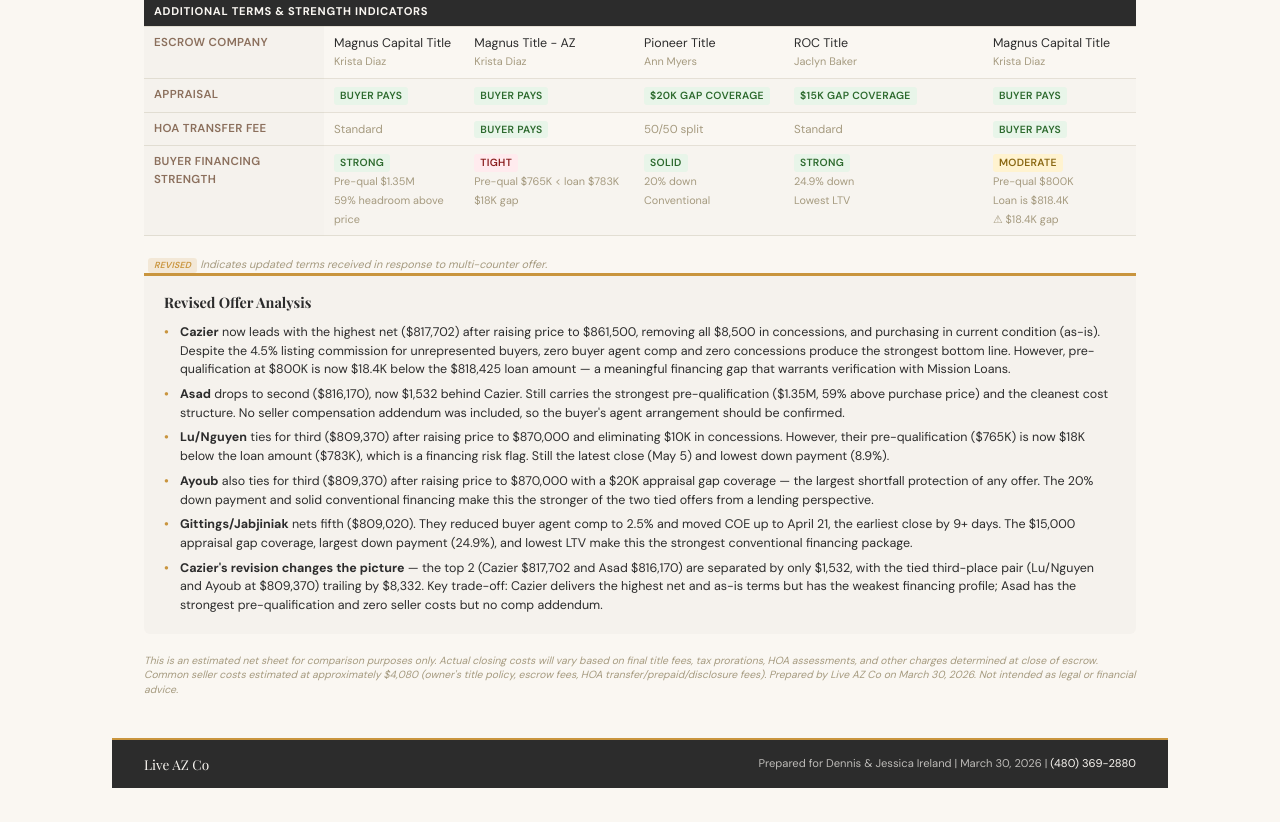
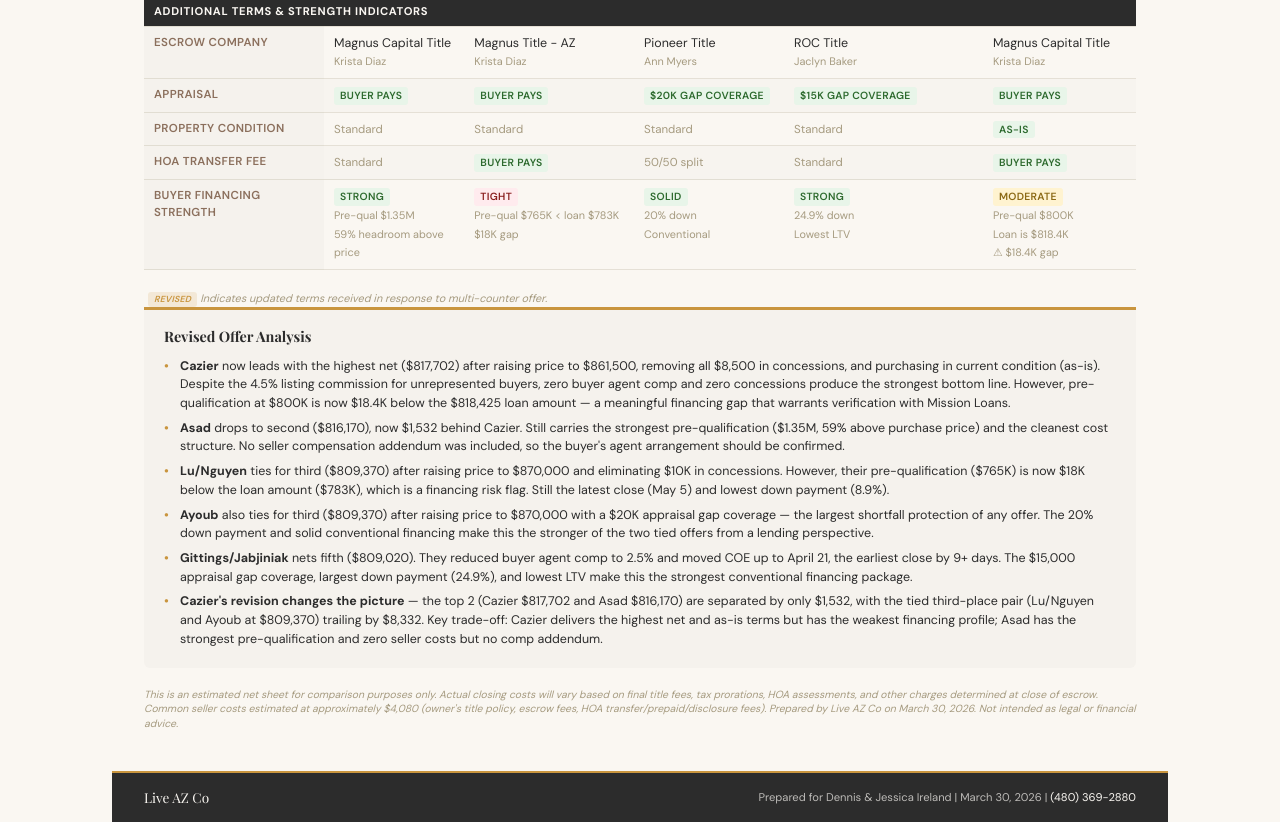
Before and after one commit to Joshhoganliveaz/liveaz-offers, a plain HTML site: page 1960-e-dava-dr/index.html in a window 1280 px wide. Shown: the part 1651-2473 px from the top of the page. Before the commit the page ends 2439 px from the top, so only its background shows below. Drawn offline with nearby package versions, Linux system fonts and the light colour scheme.

Commit message:
feat: add Property Condition row to comparison table for Cazier as-is terms
Co-Authored-By: Claude Opus 4.6 <noreply@anthropic.com>

```diff
--- a/1960-e-dava-dr/index.html
+++ b/1960-e-dava-dr/index.html
@@ -851,6 +851,13 @@
         <td><span class="tag tag-green">$15K gap coverage</span></td>
         <td><span class="tag tag-green">Buyer pays</span></td>
 </tr><tr>
+        <td>Property Condition</td>
+        <td><span style="color:#A59A7F;font-size:0.72rem">Standard</span></td>
+        <td><span style="color:#A59A7F;font-size:0.72rem">Standard</span></td>
+        <td><span style="color:#A59A7F;font-size:0.72rem">Standard</span></td>
+        <td><span style="color:#A59A7F;font-size:0.72rem">Standard</span></td>
+        <td><span class="tag tag-green">As-Is</span></td>
+</tr><tr>
         <td>HOA Transfer Fee</td>
         <td><span style="color:#A59A7F;font-size:0.72rem">Standard</span></td>
         <td><span class="tag tag-green">Buyer pays</span></td>
```
